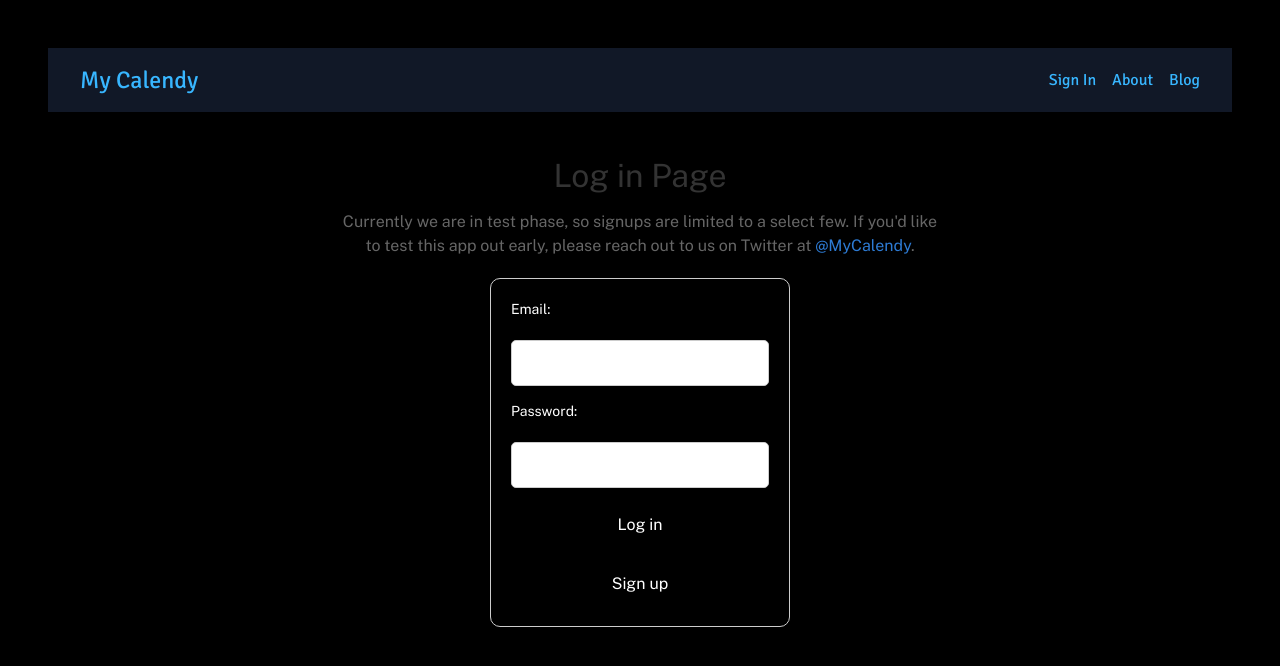
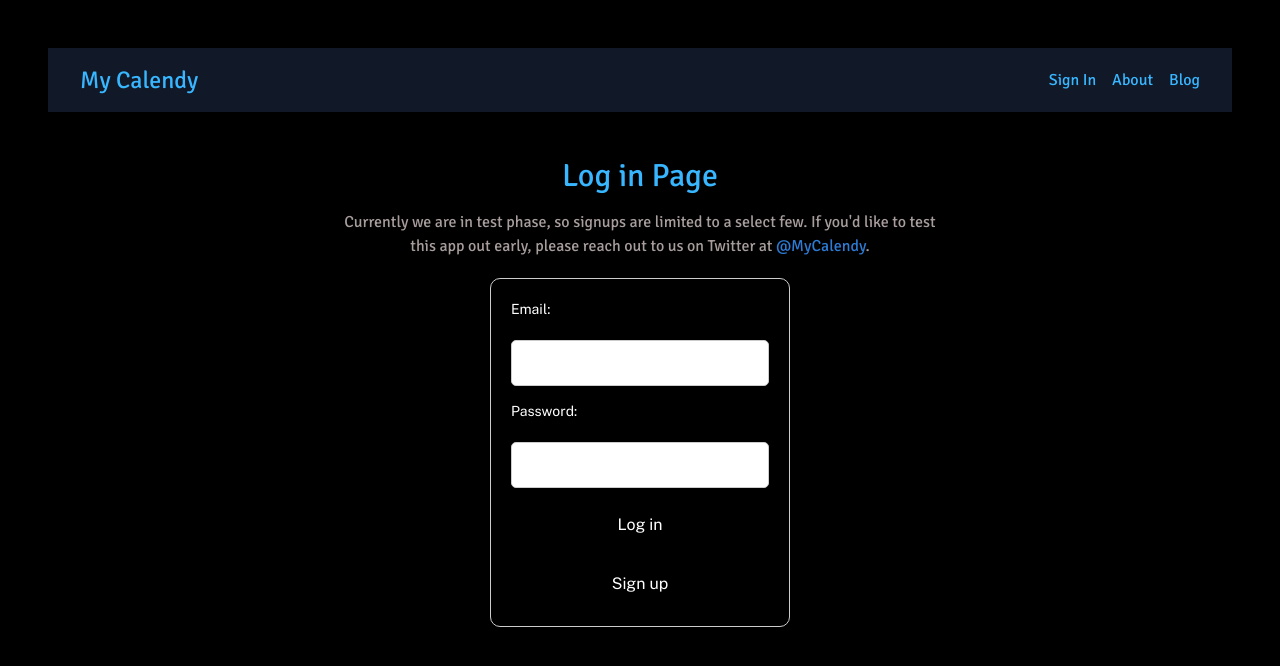
Before and after one commit to CognitiveLabs/MyCalendy, a Next.js app: page /login in a window 1280 px wide. Shown: the top 666 px of the page. Built offline with nearby package versions, Linux system fonts and the light colour scheme.

Commit message:
login font

```diff
--- a/app/login/LoginPage.module.css
+++ b/app/login/LoginPage.module.css
@@ -1,3 +1,5 @@
+@import url("https://fonts.googleapis.com/css2?family=Signika:wght@400;600&display=swap");
+
 .container {
   display: flex;
   flex-direction: column;
@@ -38,21 +40,25 @@
 }
 
 .button:hover {
-  background-color: #0070f3;
+  background-color: #38b6ff;
   color: white;
 }
 
 .title {
   font-size: 2em;
   margin-top: 20px;
-  color: #333;
+  color: #38b6ff;
   text-align: center;
 }
 
 .paragraph {
   font-size: 1em;
   margin: 10px 0 20px 0;
-  color: #666;
+  color: #a89d9d;
   text-align: center;
   max-width: 600px;
 }
+
+.signika {
+  font-family: "Signika", sans-serif;
+}
--- a/app/login/page.tsx
+++ b/app/login/page.tsx
@@ -7,8 +7,8 @@ export default function LoginPage() {
     <div>
       <Header />
       <div className={styles.container}>
-        <h1 className={styles.title}>Log in Page</h1>
-        <p className={styles.paragraph}>
+        <h1 className={`${styles.title} ${styles.signika}`}>Log in Page</h1>
+        <p className={`${styles.paragraph} ${styles.signika}`}>
           Currently we are in test phase, so signups are limited to a select
           few. If you&apos;d like to test this app out early, please reach out
           to us on Twitter at{" "}
```
